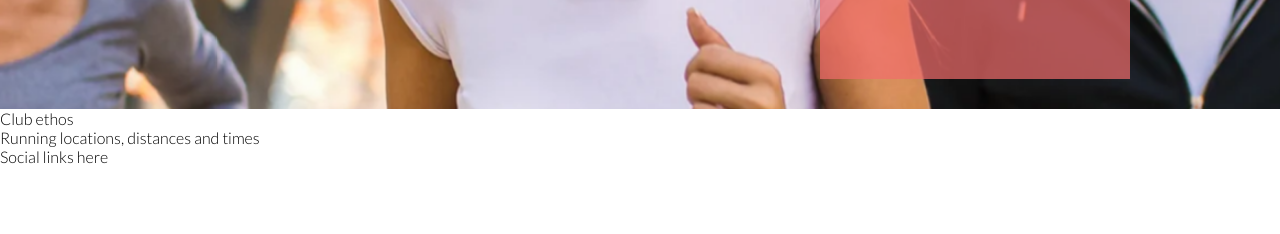
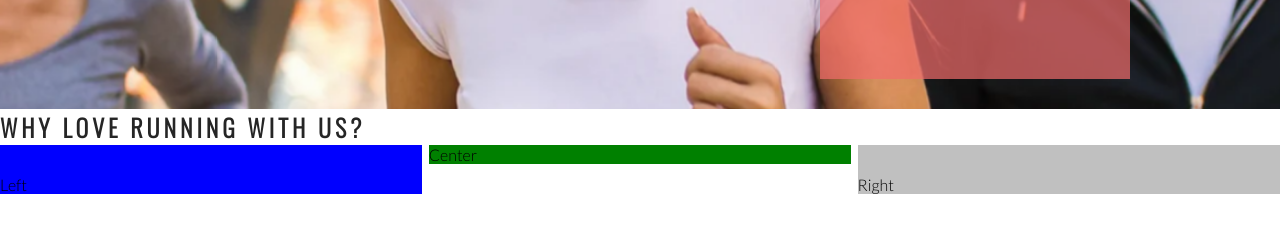
Before and after one commit to pagioro/love-running, a plain HTML site: page index.html in a window 1280 px wide. Shown: the part 566-800 px from the top of the page. Drawn offline with nearby package versions, Linux system fonts and the light colour scheme.

Commit message:
Add club ethos main structure

```diff
--- a/assets/css/style.css
+++ b/assets/css/style.css
@@ -23,6 +23,7 @@ h1, h2 {
 #logo {
     float: left;
     font-size: 280%;
+    margin-left: 30px;
 }
 
 /* navigation links */
@@ -48,11 +49,11 @@ h1, h2 {
 }
 
 #menu a:hover {
-    border-bottom: 1px solid #3a3a3a;
+    border-bottom: 1px solid #3a3a3a; /* Is not working */
 }
 
 .active {
-    border-bottom: 1px solid #3a3a3a;
+    border-bottom: 1px solid #3a3a3a; /* Is not working */
 }
 
 /* hero image and cover text */
@@ -108,3 +109,29 @@ h1, h2 {
 
     position: absolute;
 }
+
+/* club ethos */
+
+#club-ethos {
+    height: 600px;
+}
+
+#left-about {
+    padding-top: 30px;
+    width: 33%;
+    float: left;
+    background-color: blue;
+}
+
+#right-about {
+    padding-top: 30px;
+    width: 33%;
+    float: right;
+    background-color: silver;
+}
+
+#center-about {
+    width: 33%;
+    margin: 0 auto; /* Will center the div */
+    background-color: green;
+}
--- a/index.html
+++ b/index.html
@@ -38,8 +38,11 @@
             <h3>Dublin Docklands & Phoenix Park</h3>
         </div>
     </section>
-    <section>
-        Club ethos
+    <section id="club-ethos">
+        <h1>Why love running with us?</h1>
+        <div id="left-about">Left</div>
+        <div id="right-about">Right</div>
+        <div id="center-about">Center</div>
     </section>
     <section>
         Running locations, distances and times
```
